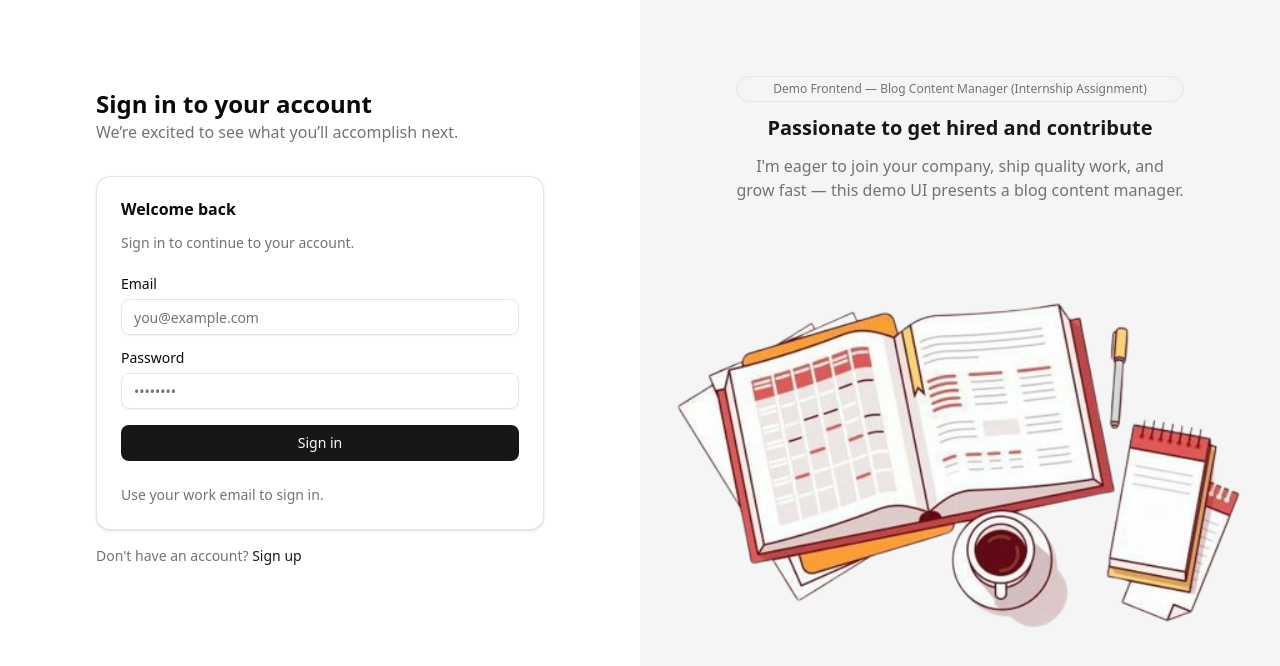
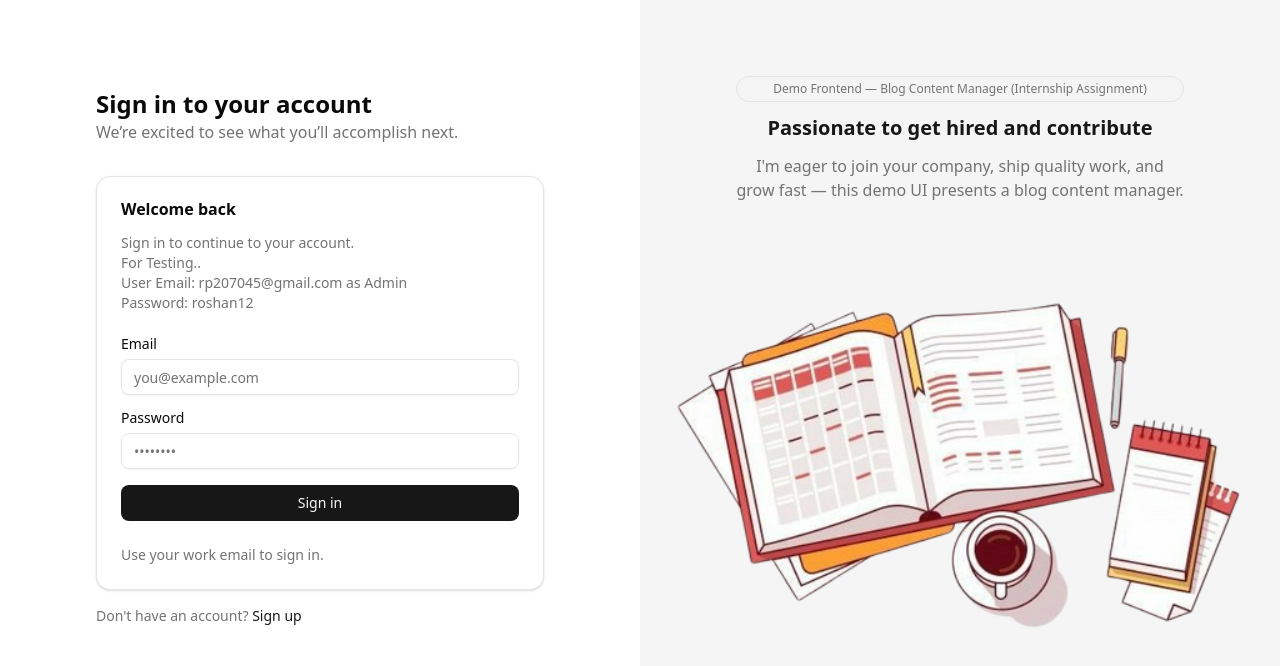
Before and after one commit to doTryCatch/blog_content_management_demo, a Next.js app: page /login in a window 1280 px wide. Shown: the top 666 px of the page. Built offline with nearby package versions, Linux system fonts and the light colour scheme; no server answers.

Commit message:
added:Admin info

```diff
--- a/components/loginForm.tsx
+++ b/components/loginForm.tsx
@@ -78,6 +78,9 @@ export function LoginForm() {
         <CardTitle className="text-balance">Welcome back</CardTitle>
         <CardDescription className="text-pretty">
           Sign in to continue to your account.
+          <h1>For Testing..</h1>
+          <p>User Email: rp207045@gmail.com as Admin</p>
+          <p>Password: roshan12 </p>
         </CardDescription>
       </CardHeader>
 
```
